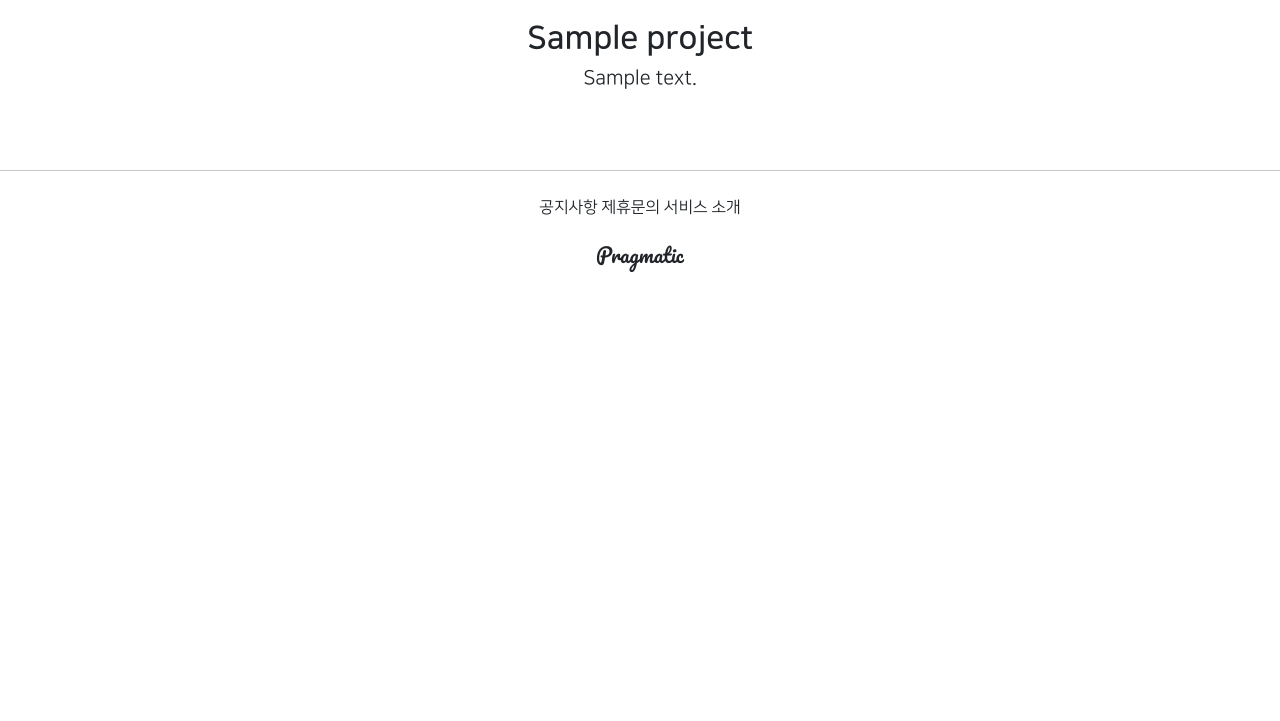
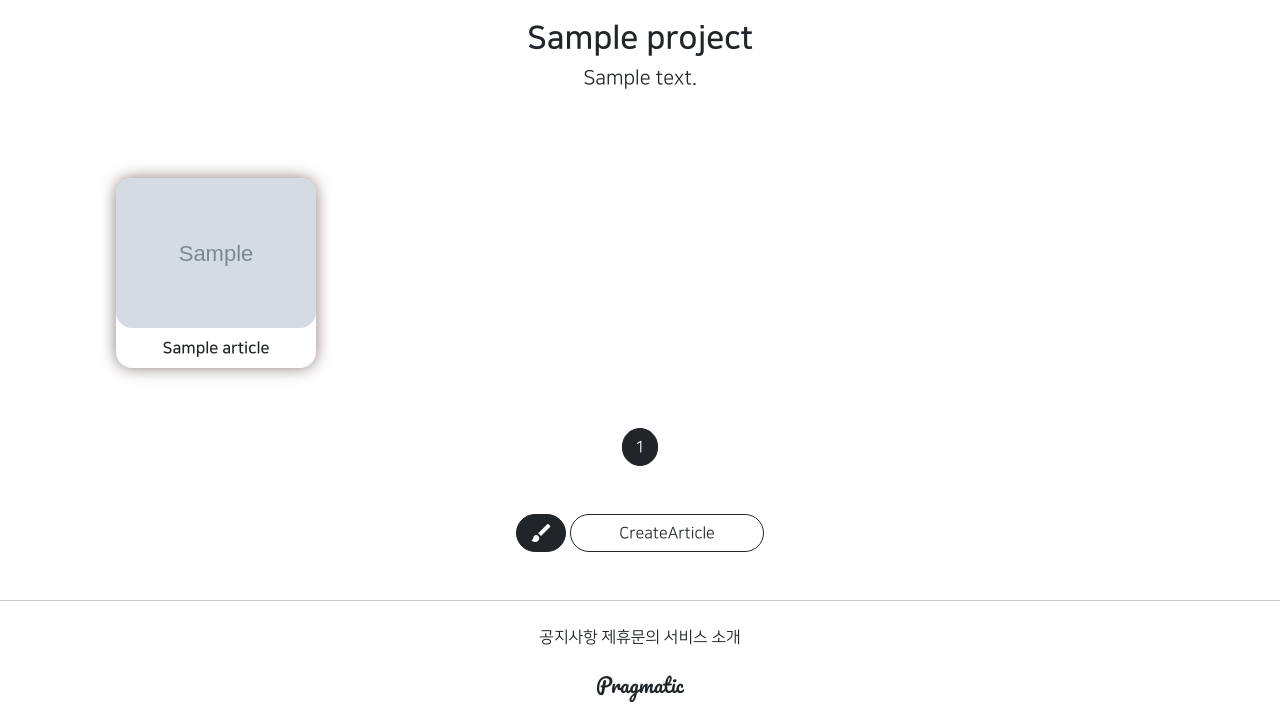
Before and after one commit to LEECHANGDAEE/webclass_4, a Django app: page /projects/detail/1 in a window 1280 px wide. Shown: the part 469-1190 px from the top of the page. Before the commit the page ends 741 px from the top, so only its background shows below. Run offline with Django 3.2, Linux system fonts and the light colour scheme; tables that the repository leaves empty hold one stand-in row (values such as "Sample post"); grey boxes marked "Sample" are stand-in pictures; parts of the project's set-up code (start-up, migrations or seed data) failed here and were passed over; some libraries are stand-ins or nearby versions.

Commit message:
8/18 4ban class commit3

```diff
--- a/projectapp/templates/projectapp/detail.html
+++ b/projectapp/templates/projectapp/detail.html
@@ -14,6 +14,9 @@
             <h5>{{ target_project.description }}</h5>
         </div>
     </div>
+    <div>
+        {% include 'snippets/list_fragment.html' with article_list=object_list %}
+    </div>
 
 
 {% endblock %}
--- a/projectapp/views.py
+++ b/projectapp/views.py
@@ -5,7 +5,9 @@ from django.shortcuts import render
 from django.urls import reverse_lazy, reverse
 from django.utils.decorators import method_decorator
 from django.views.generic import CreateView, DetailView, ListView
+from django.views.generic.list import MultipleObjectMixin
 
+from articleapp.models import Article
 from projectapp.forms import ProjectCreationForm
 from projectapp.models import Project
 
@@ -21,10 +23,17 @@ class ProjectCreateView(CreateView):
         return reverse('projectapp:detail', kwargs={'pk': self.object.pk})
 
 
-class ProjectDetailView(DetailView):
+class ProjectDetailView(DetailView, MultipleObjectMixin):
     model = Project
     context_object_name = 'target_project'
     template_name = 'projectapp/detail.html'
+
+    paginate_by = 20
+
+    def get_context_data(self, **kwargs):
+        article_list = Article.objects.filter(project=self.object)
+        return super().get_context_data(object_list=article_list,
+                                        **kwargs)
 
 
 class ProjectListView(ListView):
--- /dev/null
+++ b/templates/snippets/list_fragment.html
@@ -0,0 +1,59 @@
+
+{% load static %}
+
+    <style>
+
+        .container{
+            padding: 0;
+            margin: 0 auto;
+
+        }
+
+        .container div {
+          width: 45%;
+            max-width: 200px;
+          display: flex;
+          justify-content: center;
+          align-items: center;
+          border-radius: 1rem;
+            flex-direction: column;
+            box-shadow: 0 0 1rem #8e7b7b;
+        }
+
+        .container img{
+            width: 100%;
+            border-radius: 1rem;
+
+        }
+    </style>
+
+
+    <div class="container my-4">
+
+        {% for article in article_list %}
+
+            <div>
+                <a href="{% url 'articleapp:detail' pk=article.pk %}">
+                    <img src="{{ article.image.url }}" alt="">
+                </a>
+                <span class="my-2 NNS_B">{{ article.title }}</span>
+            </div>
+
+        {% endfor %}
+
+    </div>
+
+    <script src="{% static 'js/magicgrid.js' %}"></script>
+
+    {% include 'snippets/pagination.html' %}
+
+    <div class="text-center my-5">
+        <a href="{% url 'articleapp:create' %}"
+           class="btn btn-dark rounded-pill material-icons">
+            brush
+        </a>
+        <a href="{% url 'articleapp:create' %}"
+           class="btn btn-outline-dark rounded-pill px-5">
+            CreateArticle
+        </a>
+    </div>
```
